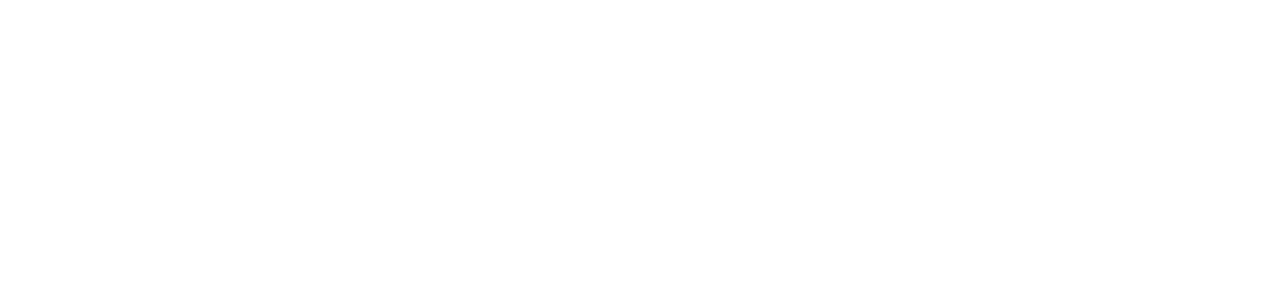
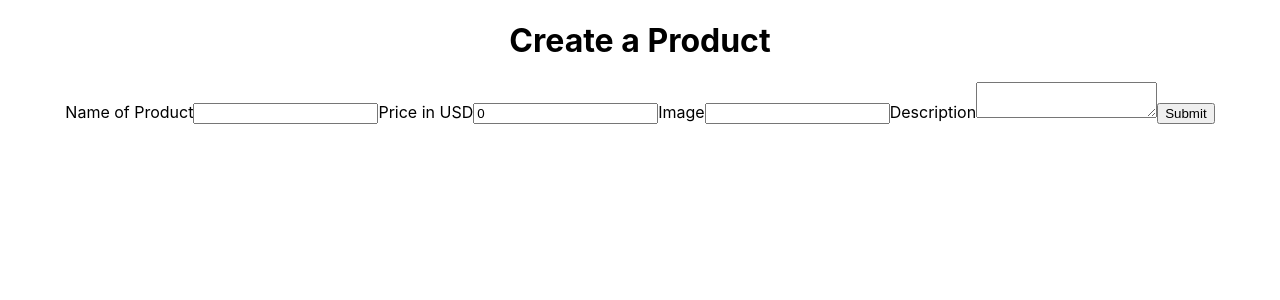
Before and after one commit to gaelzarco/UNLV-SD-FINAL, a React (Create React App) app in the folder client/: page /createcatalog in a window 1280 px wide. Before the commit this address had no page. Shown: the top 300 px of the page. Built offline with nearby package versions, Linux system fonts and the light colour scheme.

Commit message:
catalog page is functional"

```diff
--- a/client/src/App.js
+++ b/client/src/App.js
@@ -5,6 +5,7 @@ import { BrowserRouter , Routes, Route} from 'react-router-dom'
 import LandingPage from './components/LandingPage';
 import CreateUser from './components/CreateUser'
 import Catalog from './components/Catalog';
+import CreateCatalog from './components/CreateCatalog';
 
 import CurrentUserProvider from './contexts/CurrentUser';
 
@@ -17,6 +18,7 @@ function App() {
           <Route path='/' element={<LandingPage />}/>
           <Route path='/createuser' element={<CreateUser />} />
           <Route path='/catalog' element={<Catalog/>} />
+          <Route path='/createcatalog' element={<CreateCatalog/>} />
         </Routes>
       </BrowserRouter>
       </CurrentUserProvider>
--- a/client/src/components/Catalog.js
+++ b/client/src/components/Catalog.js
@@ -1,24 +1,36 @@
-import { useContext, useState, useEffect } from 'react'
-import { useNavigate } from "react-router-dom"
+import { useState, useEffect } from 'react'
+// import { useNavigate } from "react-router-dom"
 
-function Catalog(props) {
+function Catalog() {
 
     // const { CurrentUser } = useContext(CurrentUser)
     const [ catalog, setCatalog ] = useState([])
 
     useEffect(() => {
         const fetchData = async() => {
-            const res = await fetch('http://localhost:5000/server')
+            const res = await fetch('http://localhost:5000/catalog')
             const resData = await res.json()
             setCatalog(resData)
-            console.log(catalog)
         }
         fetchData()
     },[])
 
+    console.log(catalog)
+
     return (
         <main>
             <h1>Catalog</h1>
+            {catalog.map((product, index) => {
+                return (
+                    <div key={index}>
+                        <h3>{product.name}</h3>
+                        <img src={product.image} alt={product.name} width='200'/>
+                        <p>{product.description}</p>
+                        <h3>$ {product.price}</h3>
+                    </div>
+                )
+            })}
+            <a href='/createcatalog'>Create Product</a>
         </main>
     );
 }
--- /dev/null
+++ b/client/src/components/CreateCatalog.js
@@ -0,0 +1,77 @@
+import { useState } from 'react'
+import { useNavigate } from 'react-router-dom'
+
+function CreateCatalog() {
+
+    const navigate = useNavigate()
+
+    const [ product, setProduct ] = useState({
+        name: '',
+        price: 0,
+        image: '',
+        description: ''
+    })
+
+    async function handleSubmit(e) {
+        e.preventDefault()
+
+        await fetch('http://localhost:5000/catalog', {
+          method: 'POST',
+                headers: {
+                    'Content-Type': 'application/json'
+                },
+                body: JSON.stringify(product)
+        })
+
+        navigate('/catalog', { replace: true })
+      }
+
+    return (
+        <main>
+            <h1>Create a Product</h1>
+            <div className='form'>
+                <form onSubmit={handleSubmit}>
+                    <label htmlFor='name'>Name of Product</label>
+                    <input
+                        type='text'
+                        name='name'
+                        id='name'
+                        value={product.name}
+                        onChange={e => setProduct({ ...product, name: e.target.value })}
+                        required
+                    />
+                    <label htmlFor='price'>Price in USD</label>
+                    <input
+                        type='text'
+                        name='price'
+                        id='price'
+                        value={product.price}
+                        onChange={e => setProduct({ ...product, price: parseInt(e.target.value) })}
+                        required
+                    />
+                    <label htmlFor='image'>Image</label>
+                    <input
+                        type='text'
+                        name='image'
+                        id='image'
+                        value={product.image}
+                        onChange={e => setProduct({ ...product, image: e.target.value })}
+                        required
+                    />
+                    <label htmlFor='description'>Description</label>
+                    <textarea
+                        type='text'
+                        name='description'
+                        id='description'
+                        value={product.description}
+                        onChange={e => setProduct({ ...product, description: e.target.value })}
+                        required
+                    />
+                    <input type='submit'/>
+                </form>
+            </div>
+        </main>
+    );
+}
+
+export default CreateCatalog
--- a/client/src/components/CreateUser.js
+++ b/client/src/components/CreateUser.js
@@ -73,7 +73,7 @@ function CreateUser() {
                 <option value='Admin'>Admin</option>
                 <option value='Customer'>Customer</option>
             </select>
-            <input type='submit'></input>
+            <input type='submit'/>
           </form>
         </div>
     </div>
--- a/client/src/components/LandingPage.js
+++ b/client/src/components/LandingPage.js
@@ -72,7 +72,7 @@ function LandingPage() {
                     onChange={e => setCredentials({ ...credentials, password: e.target.value })}
                     required
                 />
-                <input type='submit'></input>
+                <input type='submit'/>
             </form>
           </div>
 
```
Also changed, not shown: 2 other files (tests, documents, lock files or other folders).
